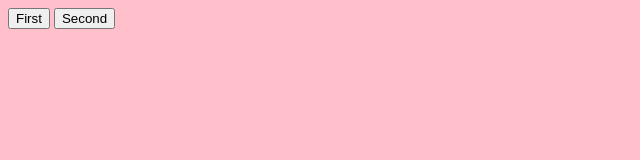
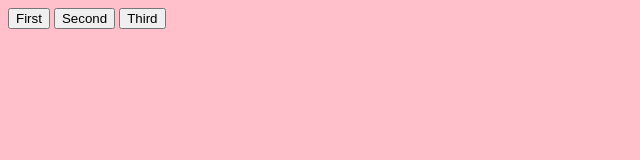
Before and after one commit to Niranjanluthra24/test1, a plain HTML site: page index.html in a window 1280 px wide. Shown: the whole page, without its empty margins (0-640 px from the left). Drawn offline with Linux system fonts and the light colour scheme.

Commit message:
button add

```diff
--- a/index.html
+++ b/index.html
@@ -9,5 +9,6 @@
 <body>
     <button>First</button>
     <button>Second</button>
+    <button>Third</button>
 </body>
 </html>
```
